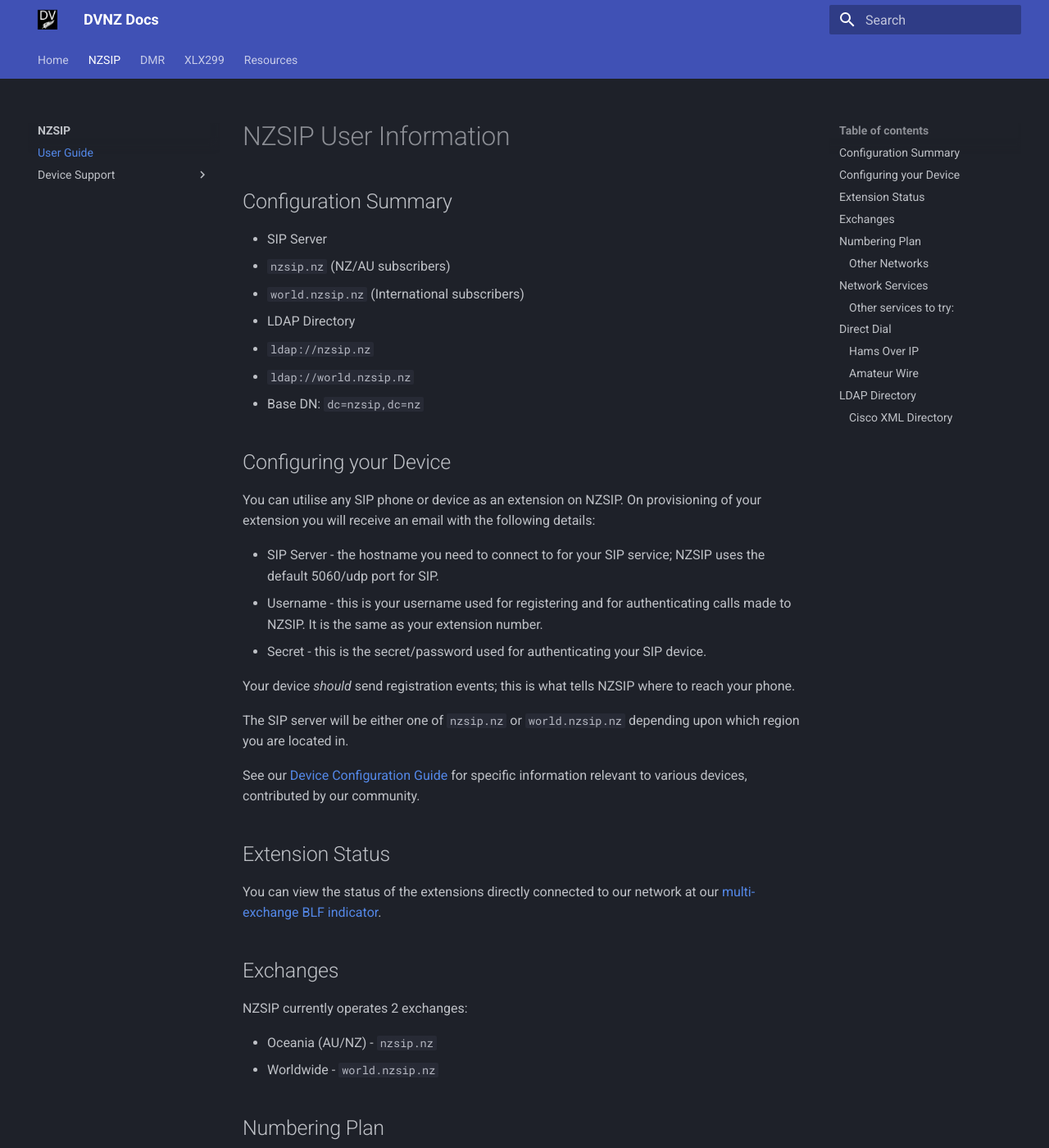
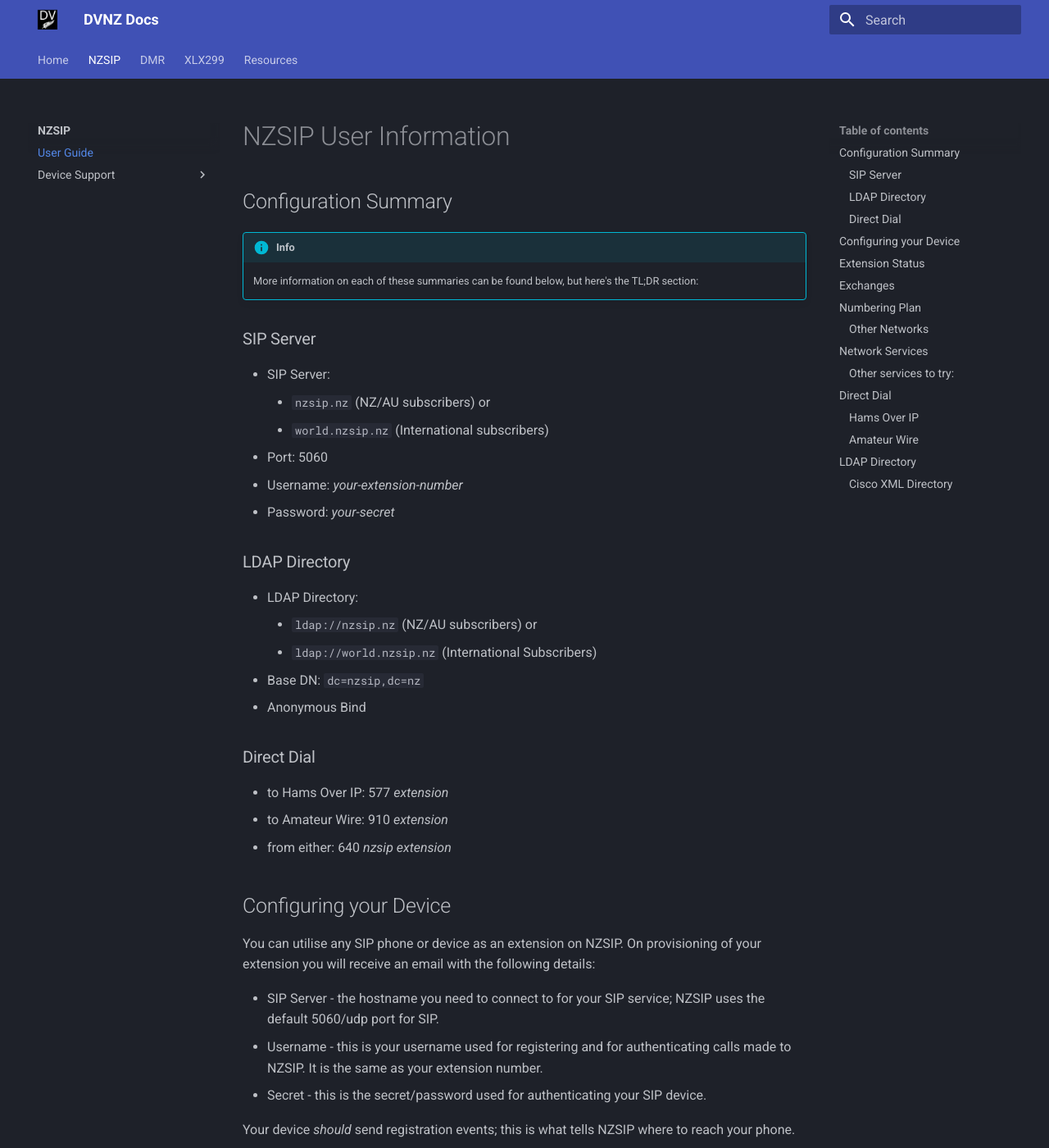
Before and after one commit to DigitalVoiceNZ/wiki, an MkDocs documentation site: the page built from docs/nzsip/users.md, in a window 1280 px wide and 1400 px high. Shown: the whole window at 82% size. Built offline with MkDocs 1.6.1 and Material for MkDocs 9.7.7, drawn with Linux system fonts in a browser that asks for light colours.

```diff
--- a/docs/nzsip/users.md
+++ b/docs/nzsip/users.md
@@ -2,14 +2,31 @@
 
 ## Configuration Summary
 
-* SIP Server
-  * `nzsip.nz` (NZ/AU subscribers)
-  * `world.nzsip.nz` (International subscribers)
+!!! info
+    More information on each of these summaries can be found below, but here's the TL;DR section:
 
-* LDAP Directory
-  * `ldap://nzsip.nz`
-  * `ldap://world.nzsip.nz`
-  * Base DN: `dc=nzsip,dc=nz`
+### SIP Server
+
+ * SIP Server:
+    * `nzsip.nz` (NZ/AU subscribers) or
+    * `world.nzsip.nz` (International subscribers)
+ * Port: 5060
+ * Username: *your-extension-number*
+ * Password: *your-secret*
+
+### LDAP Directory
+
+ * LDAP Directory:
+    * `ldap://nzsip.nz` (NZ/AU subscribers) or
+    * `ldap://world.nzsip.nz` (International Subscribers)
+ * Base DN: `dc=nzsip,dc=nz`
+ * Anonymous Bind
+
+### Direct Dial
+
+ * to Hams Over IP: 577 *extension*
+ * to Amateur Wire: 910 *extension*
+ * from either: 640 *nzsip extension*
 
 
 ## Configuring your Device
--- a/mkdocs.yml
+++ b/mkdocs.yml
@@ -21,6 +21,7 @@ nav:
     - User Guide: nzsip/users.md
     - Device Support:
       - Index: nzsip/devices/index.md
+      - AllStarLink: nzsip/devices/allstar.md
       - Asterisk: nzsip/devices/asterisk.md
       - Cisco 79xx: nzsip/devices/cisco79xx.md
       - Linphone: nzsip/devices/linphone.md
@@ -49,6 +50,9 @@ markdown_extensions:
   - pymdownx.emoji:
       emoji_index: !!python/name:material.extensions.emoji.twemoji
       emoji_generator: !!python/name:material.extensions.emoji.to_svg
+  - admonition
+  - pymdownx.details
+  - pymdownx.superfences
 
 plugins:
   - search
```
Also changed, not shown: docs/connect.md (+9 -3 lines), docs/index.md (+6 -4 lines), docs/nzsip/devices/cisco79xx.md (+6 -3 lines), docs/nzsip/devices/index.md (+11 -2 lines).
